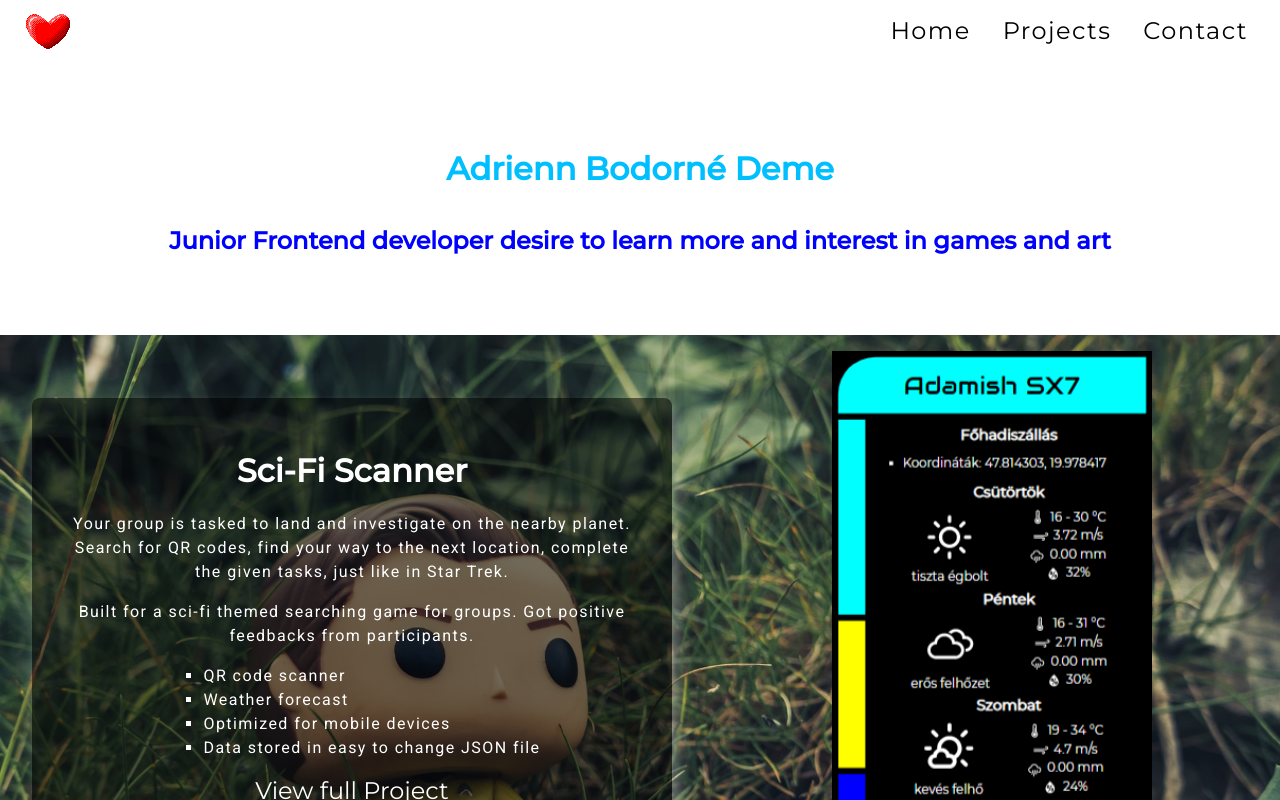
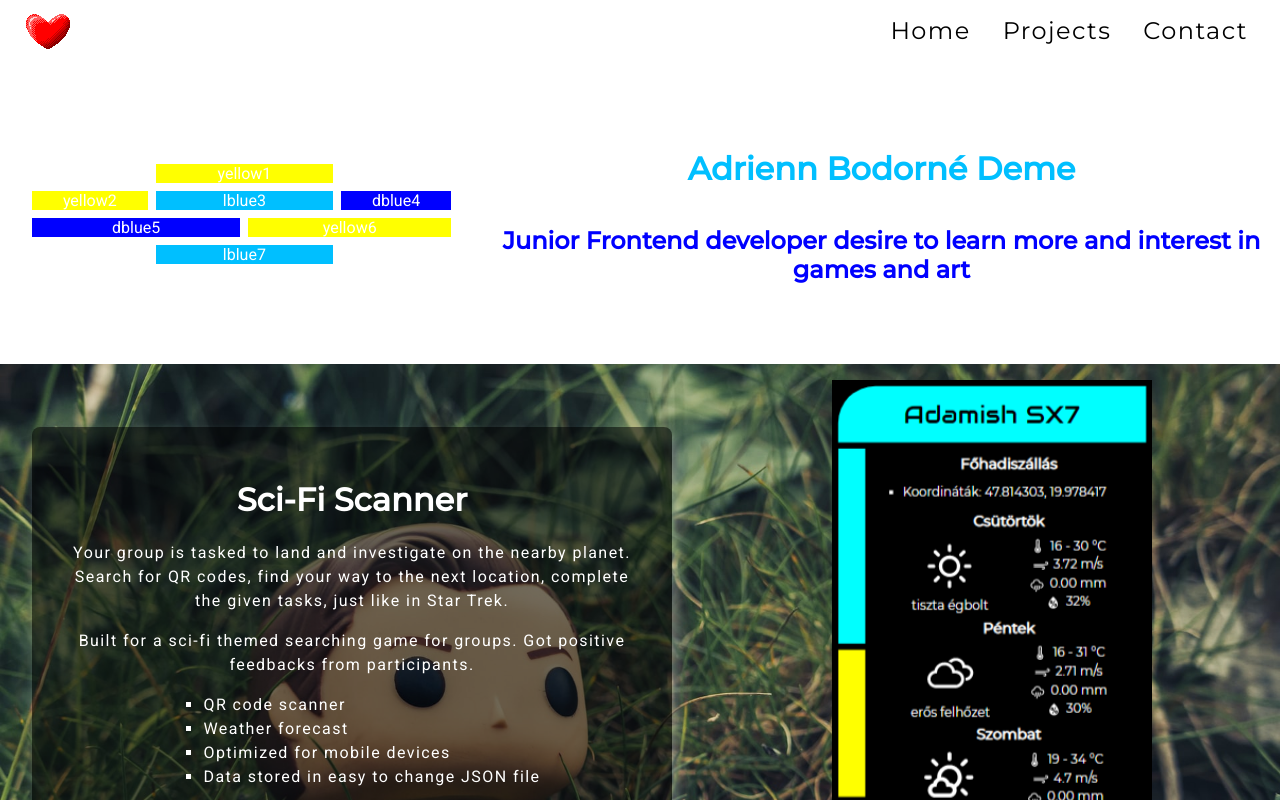
Before and after one commit to Jarmilla/jarmilla.github.io, a React (Create React App) app in the folder jarmilla.github.io/: page / in a window 1280 px wide. Shown: the top 800 px of the page. Built offline with nearby package versions, Linux system fonts and the light colour scheme.

Commit message:
dodecagon grid

```diff
--- a/jarmilla.github.io/src/App.js
+++ b/jarmilla.github.io/src/App.js
@@ -4,6 +4,7 @@ import gitLogo from "./img/GitHub-Mark/PNG/GitHub-Mark-Light-32px.png";
 import linkedInLogo from "./img/linkedin-Light-32px.png";
 import ProjectDisplay from "./components/ProjectDisplay";
 import { projects } from "./data/Projects";
+import Home from "./components/Home";
 
 function App() {
   return (
@@ -25,8 +26,7 @@ function App() {
 
       <main>
         <div id="home">
-          <h1>Adrienn Bodorné Deme </h1>
-          <h2>Junior Frontend developer desire to learn more and interest in games and art</h2>
+          <Home />
         </div>
 
         <div id="projects">
--- /dev/null
+++ b/jarmilla.github.io/src/components/Home.js
@@ -0,0 +1,24 @@
+import "./Home.scss";
+
+function Home() {
+  return (
+    <div className="intoduction">
+      <div className="grid-dodecagon">
+        <div className="yellow box1">yellow1</div>
+        <div className="yellow  box2">yellow2</div>
+        <div className="lightblue box3">lblue3</div>
+        <div className="darkblue box4">dblue4</div>
+        <div className="darkblue box5">dblue5</div>
+        <div className="yellow box6">yellow6</div>
+        <div className="lightblue box7">lblue7</div>
+      </div>
+
+      <div>
+        <h1>Adrienn Bodorné Deme </h1>
+        <h2>Junior Frontend developer desire to learn more and interest in games and art</h2>
+      </div>
+    </div>
+  );
+}
+
+export default Home;
--- /dev/null
+++ b/jarmilla.github.io/src/components/Home.scss
@@ -0,0 +1,56 @@
+$primary-color: deepskyblue;
+$secondary-color: blue;
+
+.intoduction {
+  display: flex;
+  justify-content: center;
+  align-items: center;
+  height: 80%;
+}
+
+.grid-dodecagon {
+  display: grid;
+  margin: 2rem;
+  width: 40%;
+  gap: 0.5rem;
+  grid-template-columns: repeatr(4 1fr);
+  grid-template-rows: repeatr(5, 1fr);
+  grid-template-areas:
+    ". box1 box1 ."
+    "box2 box3 box3 box4"
+    "box2 box3  box3 box4"
+    "box5 box5 box6 box6"
+    ". box7  box7.";
+}
+
+.yellow {
+  background-color: yellow;
+}
+.lightblue {
+  background-color: $primary-color;
+}
+.darkblue {
+  background-color: $secondary-color;
+}
+
+.box1 {
+  grid-area: box1;
+}
+.box2 {
+  grid-area: box2;
+}
+.box3 {
+  grid-area: box3;
+}
+.box4 {
+  grid-area: box4;
+}
+.box5 {
+  grid-area: box5;
+}
+.box6 {
+  grid-area: box6;
+}
+.box7 {
+  grid-area: box7;
+}
```
